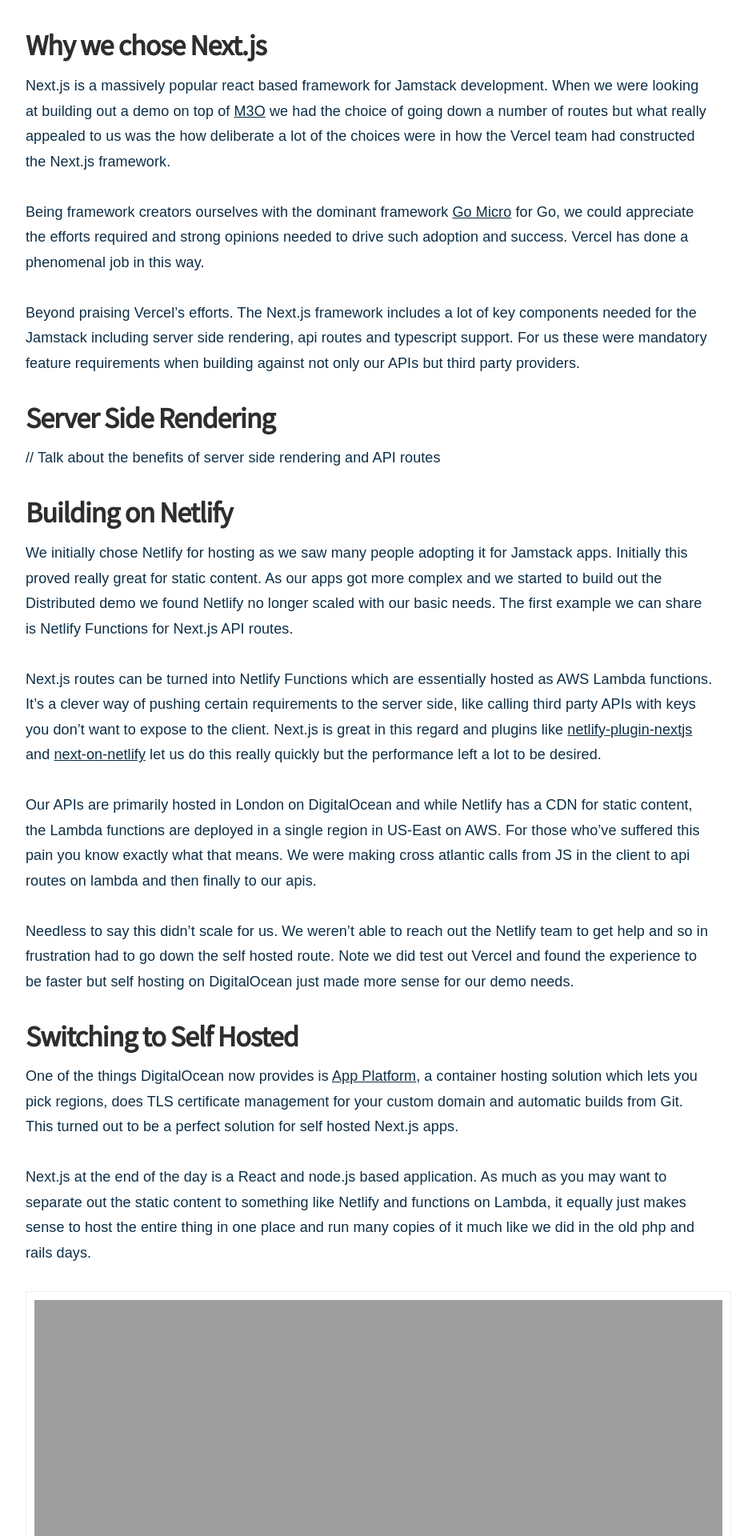
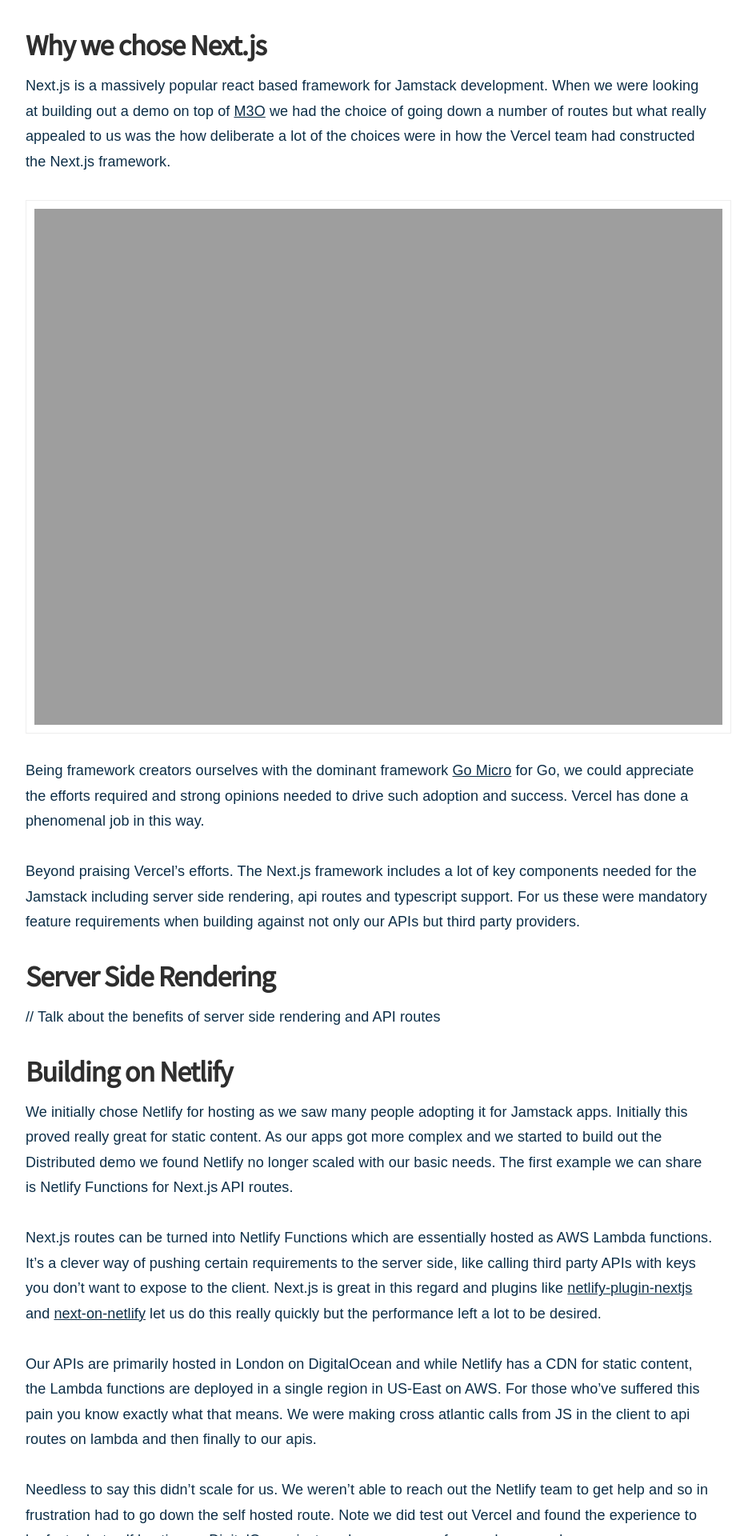
Before and after one commit to m3o/blog.m3o.com, a Jekyll site: the page built from _posts/2021-03-30-how-we-built-distributed-using-nextjs-and-micro.md, in a window 1280 px wide. Shown: the part 1899-3819 px from the top of the page at 80% size, without its empty margins (178-1123 px from the left). Built offline with Jekyll 4.4.1, drawn with Linux system fonts in a browser that asks for light colours; nearby versions of some CDN libraries.

Commit message:
checkpoint

```diff
--- a/_posts/2021-03-30-how-we-built-distributed-using-nextjs-and-micro.md
+++ b/_posts/2021-03-30-how-we-built-distributed-using-nextjs-and-micro.md
@@ -38,7 +38,13 @@
 we had the choice of going down a number of routes but what really appealed to us was the how deliberate a lot of the choices were in how the Vercel
 team had constructed the Next.js framework.
 
-Being framework creators ourselves with the dominant framework [Go Micro](https://github.com/asim/go-micro) for Go, we could appreciate the efforts
+<center>
+  <a href="https://nextjs.org">
+    <img src="{{ site.url }}/assets/images/nextjs.png" style="width:100%;height: auto; border: 1px solid #eee; padding: 10px;" />
+  </a>
+</center>
+<br>
+Being framework creators ourselves with the dominant framework [Go Micro](https://go-micro.dev) for Go, we could appreciate the efforts
 required and strong opinions needed to drive such adoption and success. Vercel has done a phenomenal job in this way.
 
 Beyond praising Vercel's efforts. The Next.js framework includes a lot of key components needed for the Jamstack including server side rendering, api routes
```
